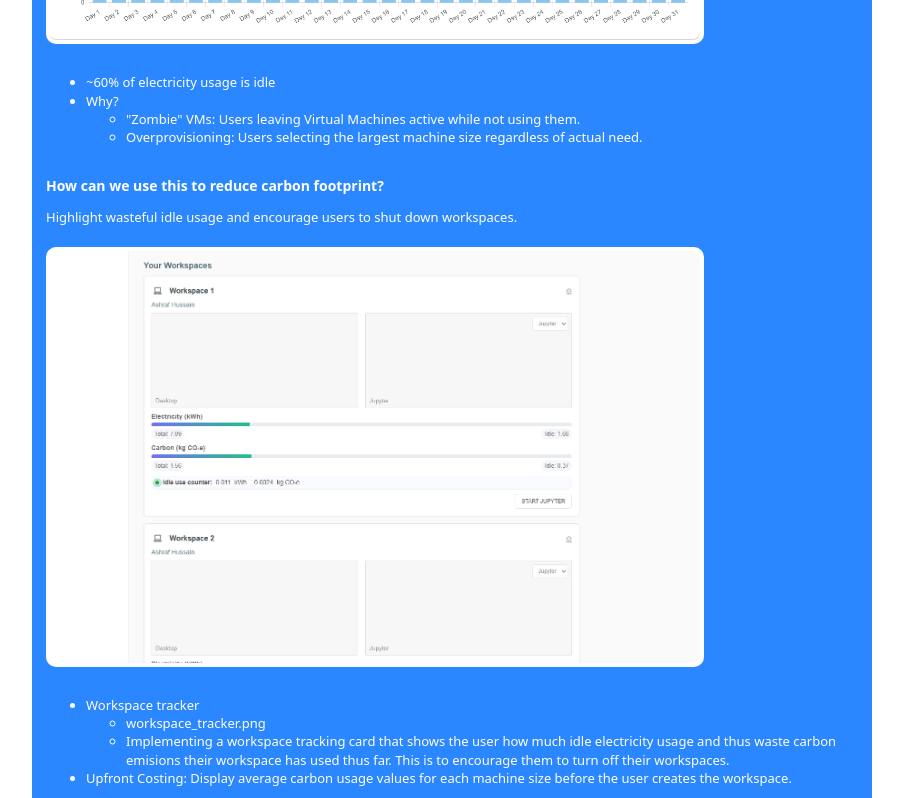
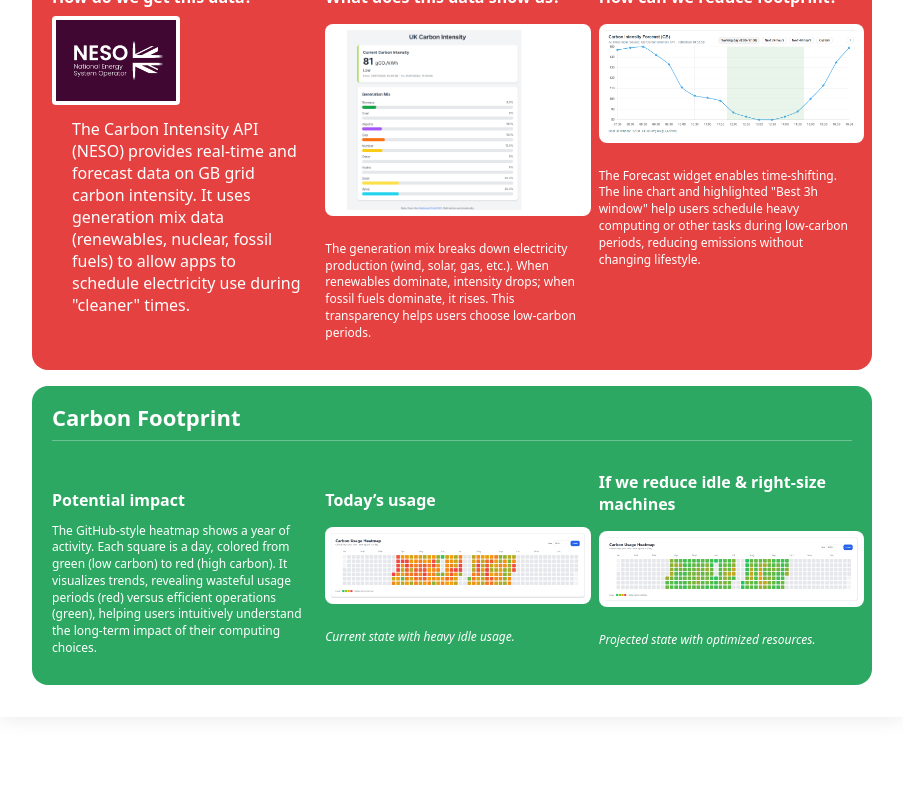
Before and after one commit to prodmodfour/ciuk_2025_poster, a Nuxt app in the folder src/: page / in a window 1280 px wide. Shown: the part 1320-2118 px from the top of the page, without its empty margins (188-1091 px from the left). After the commit the page ends 2069 px from the top, so only its background shows below. Built offline with nearby package versions, Linux system fonts and the light colour scheme.

Commit message:
feat: streamline content and improve layout for carbon monitoring segments

```diff
--- a/src/app/app.vue
+++ b/src/app/app.vue
@@ -32,7 +32,6 @@ Together, these tools aim to raise awareness, promote sustainability, and suppor
     <h2>Carbon Footprint Equation</h2>
     <p>Electricity (kWh) × Carbon Intensity (gCO₂eq/kWh) = Carbon Footprint (gCO₂eq)</p>
   </section>
-
 
 
   <article class="segment segment-electricity">
@@ -74,22 +73,13 @@ Together, these tools aim to raise awareness, promote sustainability, and suppor
       alt="Workspace tracker UI"
       class="segment-image"
     />
-<ul>
-  <li>Workspace tracker
     <ul>
-      <li>workspace_tracker.png</li>
-      <li>Implementing a workspace tracking card that shows the user how much idle electricity usage and thus waste carbon emisions their workspace has used thus far. This is to encourage them
-    to turn off their workspaces.</li>
+      <li>Workspace tracker: Implementing a card that shows idle electricity usage and waste carbon emissions.</li>
+      <li>Upfront Costing: Display average carbon usage values for each machine size before creation.</li>
     </ul>
-  </li>
-  <li>Upfront Costing: Display average carbon usage values for each machine size before the user creates the workspace.</li>
-</ul>
-
-
     </section>
   </article>
 
-  <!-- Carbon Intensity Segment Content -->
   <article class="segment segment-intensity">
   <h2>Carbon Intensity</h2>
 
@@ -100,12 +90,9 @@ Together, these tools aim to raise awareness, promote sustainability, and suppor
       alt="Carbon Intensity API"
       class="inline-logo-img"
     />
-    <ul> The Carbon Intensity API (from NESO/National Grid ESO) is an open, machine-learning–driven web service that provides real-time and
-forecast data on how carbon-intensive electricity is in Great Britain, expressed in grams of CO₂ per kWh.
-It exposes programmatic endpoints for both national and regional views, giving historic, current, and up-to-96-hours-ahead estimates based on the generation mix (renewables, nuclear, fossil fuels, imports, etc.),
-allowing apps, devices, and services
-to schedule their electricity use at times when the grid is “cleaner” and thereby reduce associated emissions.
-</ul>
+    <ul> The Carbon Intensity API (NESO) provides real-time and forecast data on GB grid carbon intensity.
+    It uses generation mix data (renewables, nuclear, fossil fuels) to allow apps to schedule electricity use during "cleaner" times.
+    </ul>
 </section>
 
   <section>
@@ -115,12 +102,8 @@ to schedule their electricity use at times when the grid is “cleaner” and th
       alt="Generation mix"
       class="segment-image"
     />
-    <p>In the context of the Carbon Intensity API and the GB grid, the generation mix is simply the breakdown of how electricity is being produced at any given moment
-—how much is coming from sources like wind, solar, nuclear, hydro, gas, coal, biomass, and interconnectors (imports from other countries).
-Each of those technologies has a different carbon footprint, so the mix directly determines the grid’s overall carbon intensity in grams of CO₂ per kWh.
-When there’s lots of wind and solar on the system, for example, the mix is “greener” and carbon intensity goes down; when gas and especially coal dominate, it goes up.
-The API exposes this mix in its data so that developers and users can see not just how dirty or clean the grid is,
-but why—and then choose to shift usage to periods where low-carbon sources make up a bigger share.</p>
+    <p>The generation mix breaks down electricity production (wind, solar, gas, etc.).
+    When renewables dominate, intensity drops; when fossil fuels dominate, it rises. This transparency helps users choose low-carbon periods.</p>
   </section>
 
   <section>
@@ -130,27 +113,17 @@ but why—and then choose to shift usage to periods where low-carbon sources mak
       alt="Carbon intensity forecast chart"
       class="segment-image"
     />
-    <p>The Carbon Intensity Forecast widget makes time-shifting really simple: it shows how “clean” or “dirty” the grid is expected to be throughout the day,
-so you can move flexible electricity use into the greenest hours. The line chart plots the forecast carbon intensity in gCO₂/kWh,
-and features like the shaded working-day window and the highlighted “Best 3h window” help you quickly spot when emissions will be lowest.
-By scheduling things like EV charging, washing machines, dishwashers, or data-heavy computing tasks into those low-carbon periods—and avoiding the higher peaks at the edges of the day—
-you keep your lifestyle the same but reduce the emissions associated with your electricity use.</p>
+    <p>The Forecast widget enables time-shifting. The line chart and highlighted "Best 3h window" help users schedule heavy computing or other tasks during low-carbon periods, reducing emissions without changing lifestyle.</p>
     </section>
   </article>
 
-  <!-- Carbon Footprint Segment Content -->
-<article class="segment segment-footprint">
+  <article class="segment segment-footprint">
   <h2>Carbon Footprint</h2>
 
   <section>
     <h3>Potential impact</h3>
-    <p>The GitHub-style carbon footprint heatmap shows a whole year of activity at a glance by representing each day as a small square in a calendar grid,
-just like the familiar commit history view on GitHub. Instead of counting code commits, each square encodes the total carbon footprint from Ada workspace usage on that day.
-The colour ranges from green (low carbon footprint) through orange to red (high carbon footprint), so long stretches of red quickly reveal periods of heavy or wasteful usage,
-while greener patches indicate days where users either ran fewer workloads, chose smaller machine sizes, made good use of time-shifting, or switched off idle workspaces.
-Because it aggregates both busy and idle usage into a simple visual summary, the heatmap lets users intuitively see how their decisions over the year add up for the planet,
-and highlights how much cleaner things could look if they reduced unnecessary idle time and avoided overprovisioning.</p>
-    <!-- you can add 2–3 more short sentences from your spec -->
+    <p>The GitHub-style heatmap shows a year of activity. Each square is a day, colored from green (low carbon) to red (high carbon).
+    It visualizes trends, revealing wasteful usage periods (red) versus efficient operations (green), helping users intuitively understand the long-term impact of their computing choices.</p>
   </section>
 
   <section>
@@ -160,6 +133,7 @@ and highlights how much cleaner things could look if they reduced unnecessary id
       alt="Actual carbon footprint heatmap"
       class="segment-image"
     />
+    <p><i>Current state with heavy idle usage.</i></p>
   </section>
 
   <section>
@@ -169,6 +143,7 @@ and highlights how much cleaner things could look if they reduced unnecessary id
       alt="Idealised carbon footprint heatmap"
       class="segment-image"
     />
+    <p><i>Projected state with optimized resources.</i></p>
   </section>
 </article>
 
@@ -188,7 +163,7 @@ and highlights how much cleaner things could look if they reduced unnecessary id
 
   /* responsive width, let height grow with content */
   width: 100%;
-  max-width: 840px;
+  max-width: 840px; /* Scaled down A0 representation for screen */
 
   padding: 32px;
   display: flex;
@@ -210,7 +185,7 @@ and highlights how much cleaner things could look if they reduced unnecessary id
     margin: 0;
     width: 100%;
     height: auto;
-    padding: 40mm;
+    padding: 30mm; /* Slightly reduced padding to fit content better */
   }
 }
 
@@ -219,7 +194,8 @@ and highlights how much cleaner things could look if they reduced unnecessary id
   display: grid;
   grid-template-columns: 1fr 3fr 1.2fr;
   align-items: center;
-  gap: 16px;
+  gap: 20px;
+  margin-bottom: 10px;
 }
 
 .poster-header img {
@@ -229,7 +205,7 @@ and highlights how much cleaner things could look if they reduced unnecessary id
 
 .poster-header h1 {
   font-size: 28px;
-  line-height: 1.2;
+  line-height: 1.1;
   margin: 0;
 }
 
@@ -248,7 +224,7 @@ and highlights how much cleaner things could look if they reduced unnecessary id
 
 .abstract, .equation {
   border-radius: 16px;
-  padding: 16px 20px;
+  padding: 12px 20px;
   background: #f7f7f7;
 }
 
@@ -256,23 +232,21 @@ and highlights how much cleaner things could look if they reduced unnecessary id
 .equation h2 {
   margin-top: 0;
   font-size: 20px;
+  margin-bottom: 8px;
 }
 
-.segments {
-  display: flex;          /* use flexbox instead of grid */
-  flex-direction: column; /* stack children vertically */
-  gap: 16px;              /* space between rows */
-}
-
+/* Segment Container Styles */
 .segment {
   border-radius: 16px;
-  padding: 12px 14px;
-  display: flex;
-  flex-direction: column;
-  gap: 6px;
+  padding: 16px 20px;
   color: #fff;
+
+  /* Grid Layout for shorter vertical height */
+  display: grid;
+  grid-template-columns: 1fr 1fr 1fr; /* 3 Equal columns */
+  gap: 20px;
+  align-items: start;
 }
-
 
 /* Segment Colour Coding*/
 .segment-electricity { background: #2b87ff; }  /* blue */
@@ -281,41 +255,63 @@ and highlights how much cleaner things could look if they reduced unnecessary id
 
 /* Headings inside colored blocks */
 .segment h2 {
-  font-size: 18px;
-  margin: 0 0 4px;
-}
-.segment h3 {
-  font-size: 14px;
-  margin: 8px 0 4px;
-}
-.segment p, .segment li {
-  font-size: 13px;
-  line-height: 1.3;
+  font-size: 22px;
+  margin: 0 0 10px;
+
+  /* Make the H2 span across the top of the 3 columns */
+  grid-column: 1 / -1;
+  border-bottom: 1px solid rgba(255,255,255,0.3);
+  padding-bottom: 8px;
 }
 
+.segment h3 {
+  font-size: 16px;
+  margin: 0 0 8px;
+  font-weight: 600;
+  min-height: 40px; /* Ensure alignment across columns */
+  display: flex;
+  align-items: flex-end;
+}
 
-/* Electricity Segment Styles */
+.segment p, .segment li {
+  font-size: 12px;
+  line-height: 1.35;
+}
+
+.segment ul {
+  padding-left: 20px;
+  margin: 0;
+}
+
+/* Image Handling within Grid */
 .inline-logo img {
-  max-width: 80px;
+  max-width: 100px;
   height: auto;
   display: block;
-  margin-bottom: 4px;
+  margin-bottom: 8px;
 }
 
 .segment-image {
-  max-width: 80%;
-  height: auto;
-  border-radius: 10px;
-  margin: 8px auto;
-  background: white;      /* so charts sit on a white card */
-  padding: 4px;
-  object-fit: contain;
+  width: 100%; /* Fill the grid column */
+  max-height: 180px; /* Cap height to keep segment short */
+  object-fit: contain; /* Don't distort aspect ratio */
+  border-radius: 8px;
+  margin: 8px 0;
+  background: white;
+  padding: 6px;
 }
 
-/* Carbon Intensity Segment Styles */
 .inline-logo-img {
-  max-width: 90px;
-  margin-bottom: 4px;
+  max-width: 120px; /* Slightly larger for the API logo */
+  background: white;
+  padding: 4px;
+  border-radius: 4px;
+  margin-bottom: 8px;
+}
+
+/* Specific adjustment for Footprint heatmaps to ensure visibility */
+.segment-footprint .segment-image {
+  max-height: 220px; /* Allow slightly more height for heatmaps */
 }
 
 /* General text styles */
```
